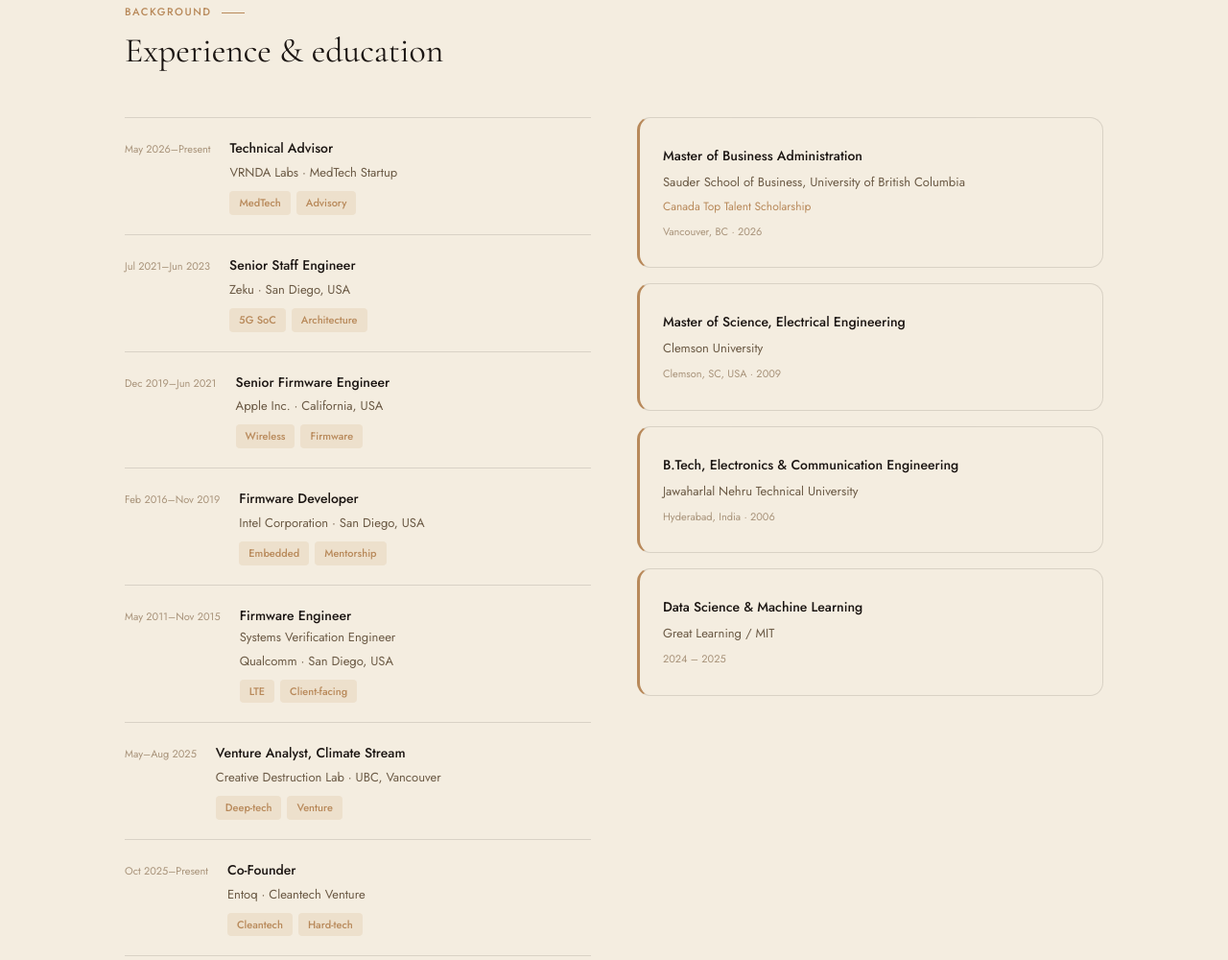
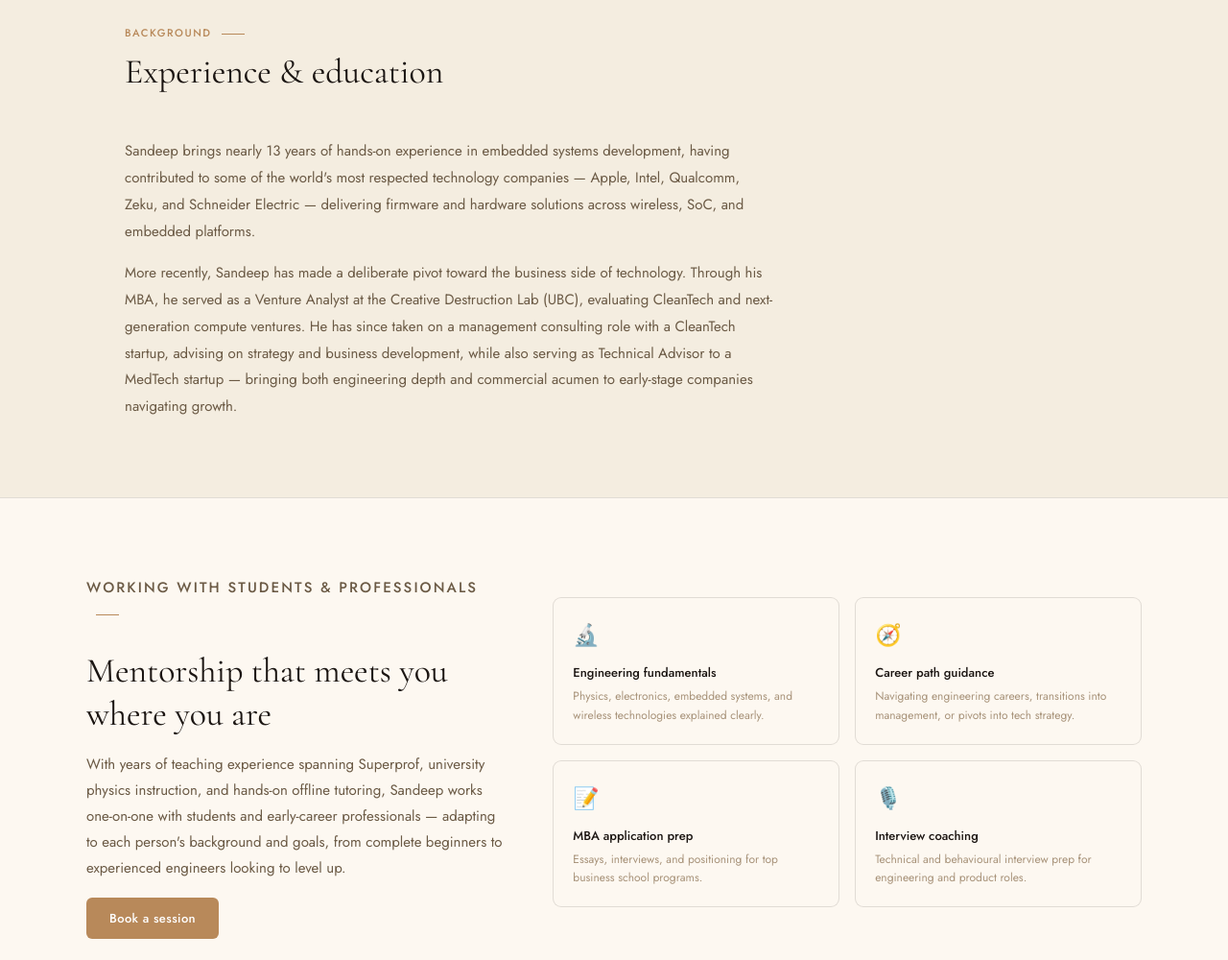
Before and after one commit to slokala24/slokala24.github.io, a plain HTML site: page index.html in a window 1280 px wide. Shown: the part 1514-2514 px from the top of the page at 96% size. Drawn offline with nearby package versions, Linux system fonts and the light colour scheme.

Commit message:
Update index.html

```diff
--- a/index.html
+++ b/index.html
@@ -501,7 +501,7 @@
     </div>
     <div class="services-grid">
       <div class="service-card">
-        <div class="service-icon">⚙️</div>
+        <div class="service-icon"><svg xmlns="http://www.w3.org/2000/svg" width="22" height="22" viewBox="0 0 24 24" fill="none" stroke="var(--accent)" stroke-width="1.5" stroke-linecap="round" stroke-linejoin="round"><rect x="7" y="7" width="10" height="10" rx="1"/><path d="M9 7V4M12 7V4M15 7V4M9 17v3M12 17v3M15 17v3M7 9H4M7 12H4M7 15H4M17 9h3M17 12h3M17 15h3"/><circle cx="9" cy="9" r="0.8" fill="var(--accent)"/><circle cx="15" cy="9" r="0.8" fill="var(--accent)"/><circle cx="9" cy="15" r="0.8" fill="var(--accent)"/><circle cx="15" cy="15" r="0.8" fill="var(--accent)"/></svg></div>
         <h3>Engineering consulting</h3>
         <p>Technical advisory for hardware, firmware, and systems architecture — from SoC design to embedded systems and wireless technologies (5G, LTE).</p>
       </div>
@@ -511,14 +511,14 @@
         <p>Strategic guidance for tech companies navigating product decisions, cross-functional execution, and translating technical concepts into business outcomes.</p>
       </div>
       <div class="service-card">
-        <div class="service-icon">📈</div>
-        <h3>Startup & venture advisory</h3>
-        <p>Deep-tech venture evaluation, product narratives, investor pitch coaching, and technology readiness assessments for founders and early-stage teams.</p>
+        <div class="service-icon"><svg xmlns="http://www.w3.org/2000/svg" width="22" height="22" viewBox="0 0 24 24" fill="none" stroke="var(--accent)" stroke-width="1.5" stroke-linecap="round" stroke-linejoin="round"><path d="M4 19V6a2 2 0 0 1 2-2h12a1 1 0 0 1 1 1v12"/><path d="M4 19a1 1 0 0 0 1 1h13"/><path d="M4 19a1 1 0 0 1 1-1h13"/><path d="M8 7h6M8 11h4"/></svg></div>
+        <h3>Education</h3>
+        <p>Teaching STEM students and professionals to skill up — from engineering fundamentals and physics to applied technical concepts, delivered online and in person.</p>
       </div>
       <div class="service-card">
-        <div class="service-icon">🗣️</div>
-        <h3>Technical communication</h3>
-        <p>Helping engineering teams communicate clearly to executives, investors, and customers — decks, documentation, and workshop facilitation.</p>
+        <div class="service-icon"><svg xmlns="http://www.w3.org/2000/svg" width="22" height="22" viewBox="0 0 24 24" fill="none" stroke="var(--accent)" stroke-width="1.5" stroke-linecap="round" stroke-linejoin="round"><circle cx="9" cy="6" r="2"/><path d="M5 20v-3a4 4 0 0 1 4-4h.5"/><circle cx="17" cy="8" r="2"/><path d="M13 20v-2a4 4 0 0 1 4-4h0a4 4 0 0 1 4 4v2"/><path d="M12 13l2-2 2 2"/></svg></div>
+        <h3>Mentorship</h3>
+        <p>One-on-one guidance for students and early-career professionals — career path planning, transitions into management, interview preparation, and navigating the move from technical to leadership roles.</p>
       </div>
     </div>
   </div>
@@ -530,88 +530,14 @@
     <p class="section-eyebrow">Background</p>
     <h2 class="section-title">Experience & education</h2>
   </div>
-  <div class="exp-layout">
+  <div style="max-width:680px;">
     <div>
-      <div class="exp-item">
-        <div class="exp-year">May 2026–Present</div>
-        <div class="exp-content">
-          <div class="exp-role">Technical Advisor</div>
-          <div class="exp-company">VRNDA Labs · MedTech Startup</div>
-          <div class="exp-tags"><span class="exp-tag">MedTech</span><span class="exp-tag">Advisory</span></div>
-        </div>
-      </div>
-      <div class="exp-item">
-        <div class="exp-year">Jul 2021–Jun 2023</div>
-        <div class="exp-content">
-          <div class="exp-role">Senior Staff Engineer</div>
-          <div class="exp-company">Zeku · San Diego, USA</div>
-          <div class="exp-tags"><span class="exp-tag">5G SoC</span><span class="exp-tag">Architecture</span></div>
-        </div>
-      </div>
-      <div class="exp-item">
-        <div class="exp-year">Dec 2019–Jun 2021</div>
-        <div class="exp-content">
-          <div class="exp-role">Senior Firmware Engineer</div>
-          <div class="exp-company">Apple Inc. · California, USA</div>
-          <div class="exp-tags"><span class="exp-tag">Wireless</span><span class="exp-tag">Firmware</span></div>
-        </div>
-      </div>
-      <div class="exp-item">
-        <div class="exp-year">Feb 2016–Nov 2019</div>
-        <div class="exp-content">
-          <div class="exp-role">Firmware Developer</div>
-          <div class="exp-company">Intel Corporation · San Diego, USA</div>
-          <div class="exp-tags"><span class="exp-tag">Embedded</span><span class="exp-tag">Mentorship</span></div>
-        </div>
-      </div>
-      <div class="exp-item">
-        <div class="exp-year">May 2011–Nov 2015</div>
-        <div class="exp-content">
-          <div class="exp-role">Firmware Engineer</div>
-          <div class="exp-role" style="font-weight:400; font-size:13px; color:var(--text-secondary);">Systems Verification Engineer</div>
-          <div class="exp-company">Qualcomm · San Diego, USA</div>
-          <div class="exp-tags"><span class="exp-tag">LTE</span><span class="exp-tag">Client-facing</span></div>
-        </div>
-      </div>
-      <div class="exp-item">
-        <div class="exp-year">May–Aug 2025</div>
-        <div class="exp-content">
-          <div class="exp-role">Venture Analyst, Climate Stream</div>
-          <div class="exp-company">Creative Destruction Lab · UBC, Vancouver</div>
-          <div class="exp-tags"><span class="exp-tag">Deep-tech</span><span class="exp-tag">Venture</span></div>
-        </div>
-      </div>
-      <div class="exp-item">
-        <div class="exp-year">Oct 2025–Present</div>
-        <div class="exp-content">
-          <div class="exp-role">Co-Founder</div>
-          <div class="exp-company">Entoq · Cleantech Venture</div>
-          <div class="exp-tags"><span class="exp-tag">Cleantech</span><span class="exp-tag">Hard-tech</span></div>
-        </div>
-      </div>
-    </div>
-    <div>
-      <div class="edu-block">
-        <h4>Master of Business Administration</h4>
-        <p>Sauder School of Business, University of British Columbia</p>
-        <p style="margin-top:4px; font-size:12px; color:var(--accent);">Canada Top Talent Scholarship</p>
-        <div class="edu-year">Vancouver, BC · 2026</div>
-      </div>
-      <div class="edu-block">
-        <h4>Master of Science, Electrical Engineering</h4>
-        <p>Clemson University</p>
-        <div class="edu-year">Clemson, SC, USA · 2009</div>
-      </div>
-      <div class="edu-block">
-        <h4>B.Tech, Electronics & Communication Engineering</h4>
-        <p>Jawaharlal Nehru Technical University</p>
-        <div class="edu-year">Hyderabad, India · 2006</div>
-      </div>
-      <div class="edu-block">
-        <h4>Data Science & Machine Learning</h4>
-        <p>Great Learning / MIT</p>
-        <div class="edu-year">2024 – 2025</div>
-      </div>
+      <p style="font-size:15px; line-height:1.85; color:var(--text-secondary);">
+        Sandeep brings nearly 13 years of hands-on experience in embedded systems development, having contributed to some of the world's most respected technology companies — Apple, Intel, Qualcomm, Zeku, and Schneider Electric — delivering firmware and hardware solutions across wireless, SoC, and embedded platforms.
+      </p>
+      <p style="font-size:15px; line-height:1.85; color:var(--text-secondary); margin-top:1rem;">
+        More recently, Sandeep has made a deliberate pivot toward the business side of technology. Through his MBA, he served as a Venture Analyst at the Creative Destruction Lab (UBC), evaluating CleanTech and next-generation compute ventures. He has since taken on a management consulting role with a CleanTech startup, advising on strategy and business development, while also serving as Technical Advisor to a MedTech startup — bringing both engineering depth and commercial acumen to early-stage companies navigating growth.
+      </p>
     </div>
   </div>
 </div>
@@ -650,11 +576,7 @@
           <p>Technical and behavioural interview prep for engineering and product roles.</p>
         </div>
 
-        <div class="mentorship-card">
-          <div class="m-icon">💡</div>
-          <h4>Tech entrepreneurship</h4>
-          <p>From idea to pitch — building products, storytelling for investors, and startup strategy.</p>
-        </div>
+
       </div>
     </div>
   </div>
```
